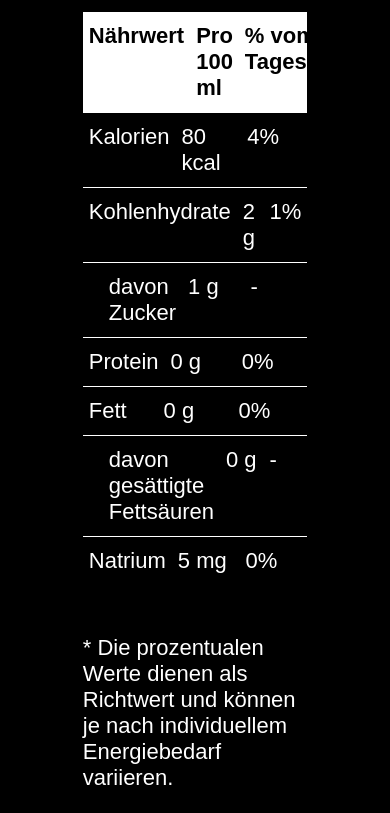
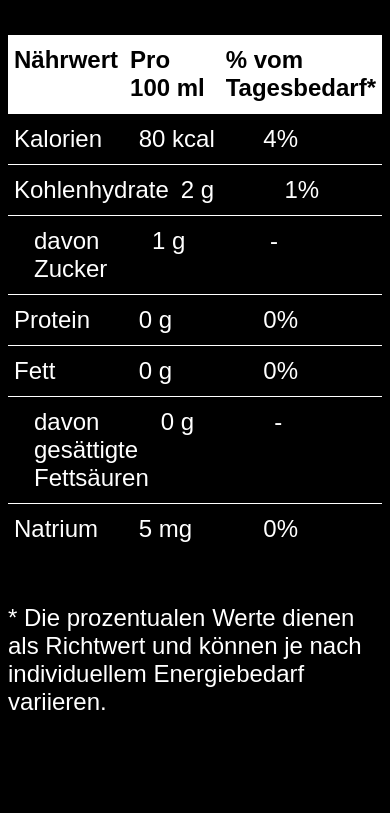
Before and after one commit to marc138/marc138.github.io, a plain HTML site: page nutrition-scores/2022/chardonnay-beste-lage-1.html in a window 390 px wide. Shown: the part 267-1080 px from the top of the page. After the commit the page ends 1007 px from the top, so only its background shows below. Drawn offline with Linux system fonts and the light colour scheme.

Commit message:
mobile nutrition score

```diff
--- a/nutrition-scores/2022/chardonnay-beste-lage-1.html
+++ b/nutrition-scores/2022/chardonnay-beste-lage-1.html
@@ -9,11 +9,6 @@
             color: white;
             font-family: Arial, sans-serif;
             font-size: 18px;
-        }
-        @media only screen and (max-width: 1000px) {
-            body {
-                font-size: 22px;
-            }
         }
         .nutrition-container {
             width: 100%;
@@ -52,6 +47,14 @@
         .main {
             width: 60%;
             margin: 0 auto;
+        }
+        @media only screen and (max-width: 1000px) {
+            body {
+                font-size: 24px;
+            }
+            .main {
+                width: 100%;
+            }
         }
     </style>
 </head>
```
